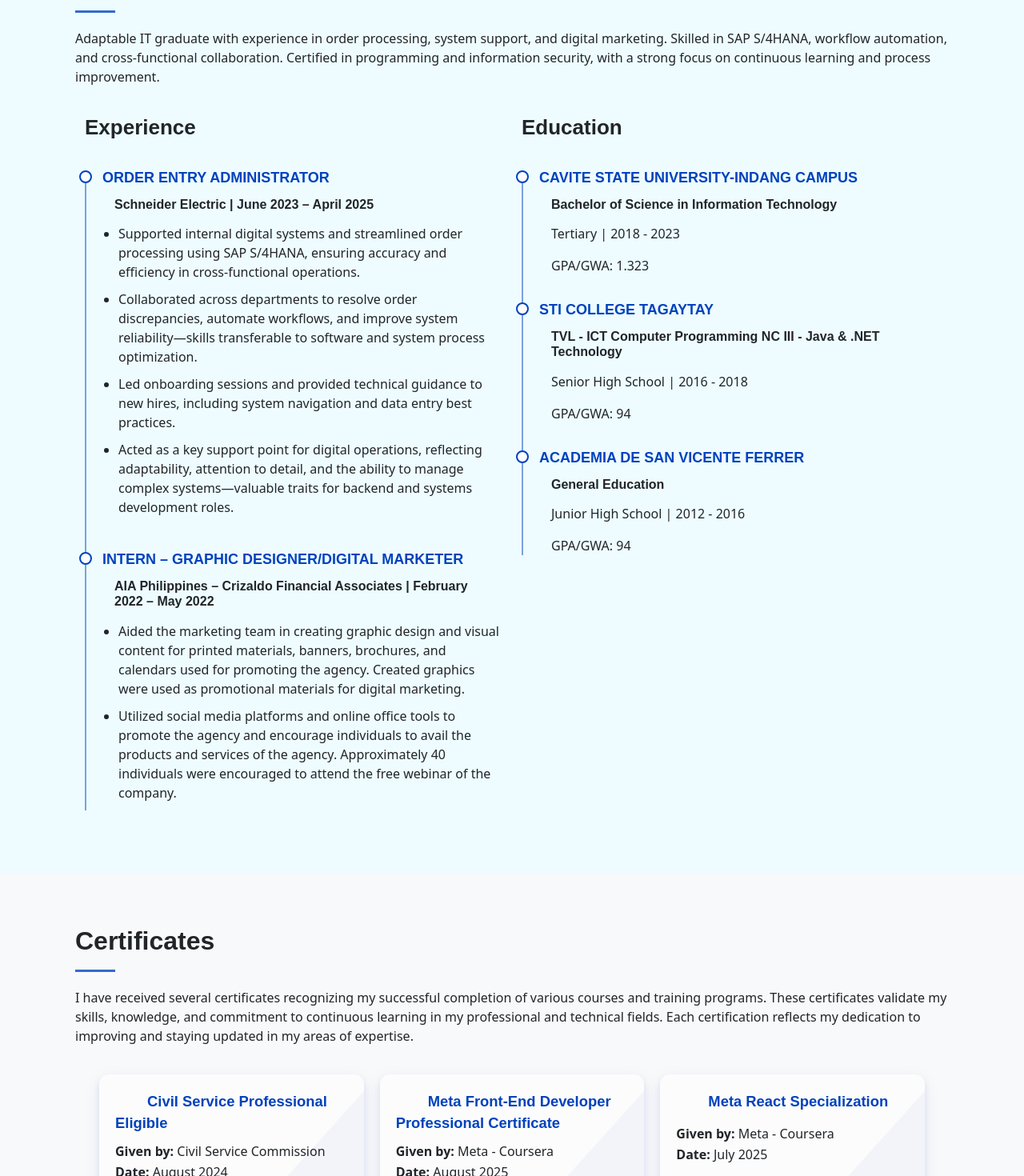
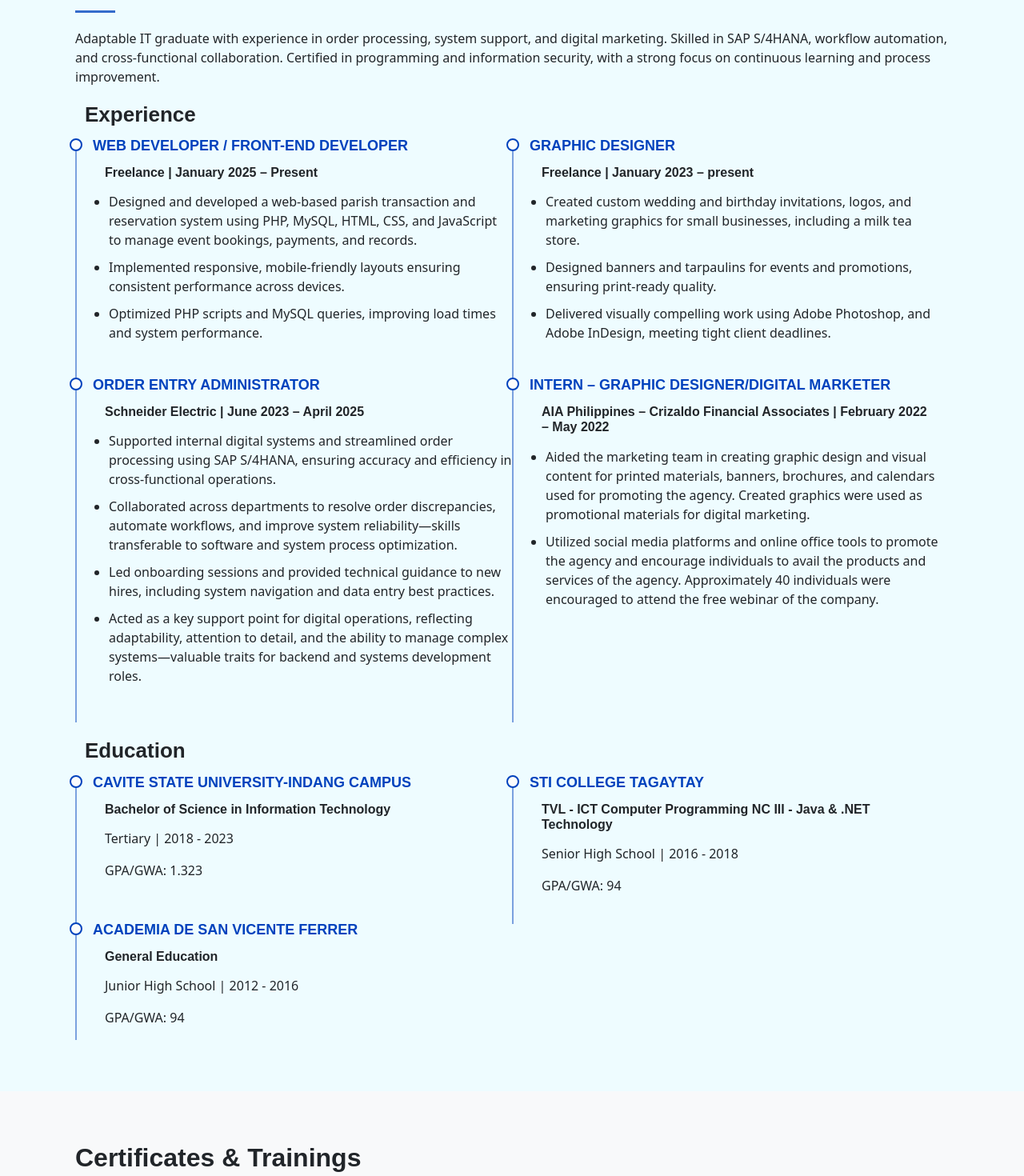
Before and after one commit to dlxks/react-portfolio, a React (Vite) app: page / in a window 1280 px wide. Shown: the part 1480-2950 px from the top of the page at 80% size. Built offline with nearby package versions, Linux system fonts and the light colour scheme; some icons are missing.

Commit message:
Refactor Education and Experience item components for improved readability and structure; update resume data with new experiences and descriptions.

```diff
--- a/src/components/EducationItemList.jsx
+++ b/src/components/EducationItemList.jsx
@@ -1,18 +1,12 @@
-function EducationItemList({ educationItems }) {
+function EducationItemList({ item }) {
   return (
     <>
-      {
-        educationItems.map(
-          (item) => (
-            <div key={item.id} className="resume-item">
-              <h4 className="item-title">{item.school}</h4>
-              <h5 className="item-degree">{item.degree}</h5>
-              <p>{item.level} | {item.duration}</p>
-              <p className="item-grade">GPA/GWA: {item.grade}</p>
-            </div>
-          )
-        )
-      }
+      <div key={item.id} className="resume-item col-lg-6" >
+        <h4 className="item-title">{item.school}</h4>
+        <h5 className="item-degree">{item.degree}</h5>
+        <p>{item.level} | {item.duration}</p>
+        <p className="item-grade">GPA/GWA: {item.grade}</p>
+      </div>
     </>
   )
 }
--- a/src/components/ExperienceItemList.jsx
+++ b/src/components/ExperienceItemList.jsx
@@ -1,19 +1,15 @@
 import ExperienceItemDescription from "./ExperienceItemDescription";
 
-function ExperienceItemList({ experienceItems }) {
+function ExperienceItemList({ item }) {
   return (
     <>
-      {
-        experienceItems.map(
-          (item) => (
-            <div key={item.id} className="resume-item">
-              <h4 className="item-title">{item.position}</h4>
-              <h5>{item.company} | {item.duration}</h5>
-              <ExperienceItemDescription description={item.description} />
-            </div>
-          )
-        )
-      }
+      <div
+        className="resume-item col-lg-6"
+        data-aos="fade-up" data-aos-delay="100">
+        <h4 className="item-title">{item.position}</h4>
+        <h5>{item.company} | {item.duration}</h5>
+        <ExperienceItemDescription description={item.description} />
+      </div>
     </>
   )
 }
--- a/src/data/resume.json
+++ b/src/data/resume.json
@@ -2,6 +2,30 @@
   {
     "category": "experience",
     "id": 1,
+    "company": "Freelance",
+    "position": "Web Developer / Front-End Developer",
+    "duration": "January 2025 – Present",
+    "description": [
+      "Designed and developed a web-based parish transaction and reservation system using PHP, MySQL, HTML, CSS, and JavaScript to manage event bookings, payments, and records.",
+      "Implemented responsive, mobile-friendly layouts ensuring consistent performance across devices.",
+      "Optimized PHP scripts and MySQL queries, improving load times and system performance."
+    ]
+  },
+  {
+    "category": "experience",
+    "id": 2,
+    "company": "Freelance",
+    "position": "Graphic Designer",
+    "duration": "January 2023 – present",
+    "description": [
+      "Created custom wedding and birthday invitations, logos, and marketing graphics for small businesses, including a milk tea store.",
+      "Designed banners and tarpaulins for events and promotions, ensuring print-ready quality.",
+      "Delivered visually compelling work using Adobe Photoshop, and Adobe InDesign, meeting tight client deadlines."
+    ]
+  },
+  {
+    "category": "experience",
+    "id": 3,
     "company": "Schneider Electric",
     "position": "Order Entry Administrator",
     "duration": "June 2023 – April 2025",
@@ -14,7 +38,7 @@
   },
   {
     "category": "experience",
-    "id": 2,
+    "id": 4,
     "company": "AIA Philippines – Crizaldo Financial Associates ",
     "position": "Intern – Graphic Designer/Digital Marketer",
     "duration": "February 2022 – May 2022",
--- a/src/pages/Certificates.jsx
+++ b/src/pages/Certificates.jsx
@@ -12,7 +12,7 @@ const Certificates = () => {
         <div className="contents">
           <section id="certificates" className="certificates-section">
             <div className="container section-title" data-aos="fade-up">
-              <h2>Certificates</h2>
+              <h2>Certificates & Trainings</h2>
               <p data-aos="fade-up" data-aos-delay="200">
                 I have received several certificates recognizing my successful completion of various courses and training programs. These certificates validate my skills, knowledge, and commitment to continuous learning in my professional and technical fields. Each certification reflects my dedication to improving and staying updated in my areas of expertise.
               </p>
--- a/src/pages/Resume.jsx
+++ b/src/pages/Resume.jsx
@@ -19,18 +19,21 @@ function Resume({ resume }) {
                 Adaptable IT graduate with experience in order processing, system support, and digital marketing. Skilled in SAP S/4HANA, workflow automation, and cross-functional collaboration. Certified in programming and information security, with a strong focus on continuous learning and process improvement.
               </p>
 
-              <div className="container" data-aos="fade-up" data-aos-delay="100">
-                <div className="row">
-                  <div className="col-lg-6" data-aos="fade-up" data-aos-delay="100">
-                    <h2 className="resume-title">Experience</h2>
-                    <ExperienceItemList experienceItems={experienceItems} />
-                  </div>
+              <div className="container">
+                {/* Experience Section */}
+                <h2 className="resume-title">Experience</h2>
+                <div className="row gy-4" data-aos="fade-up" data-aos-delay="100">
+                  {experienceItems.map((item) => (
+                    <ExperienceItemList item={item} key={item.id} />
+                  ))}
+                </div>
 
-                  <div className="col-lg-6" data-aos="fade-up" data-aos-delay="100">
-                    <h2 className="resume-title" data-aos="fade-up">Education</h2>
-                    <EducationItemList educationItems={educationItems} />
-
-                  </div>
+                {/* Education Section */}
+                <h2 className="resume-title" data-aos="fade-up">Education</h2>
+                <div className="row gy-4" data-aos="fade-up" data-aos-delay="100">
+                  {educationItems.map((item) => (
+                    <EducationItemList item={item} key={item.id} />
+                  ))}
                 </div>
               </div>
             </div>
```
Also changed, not shown: 1 other file (tests, documents, lock files or other folders).
